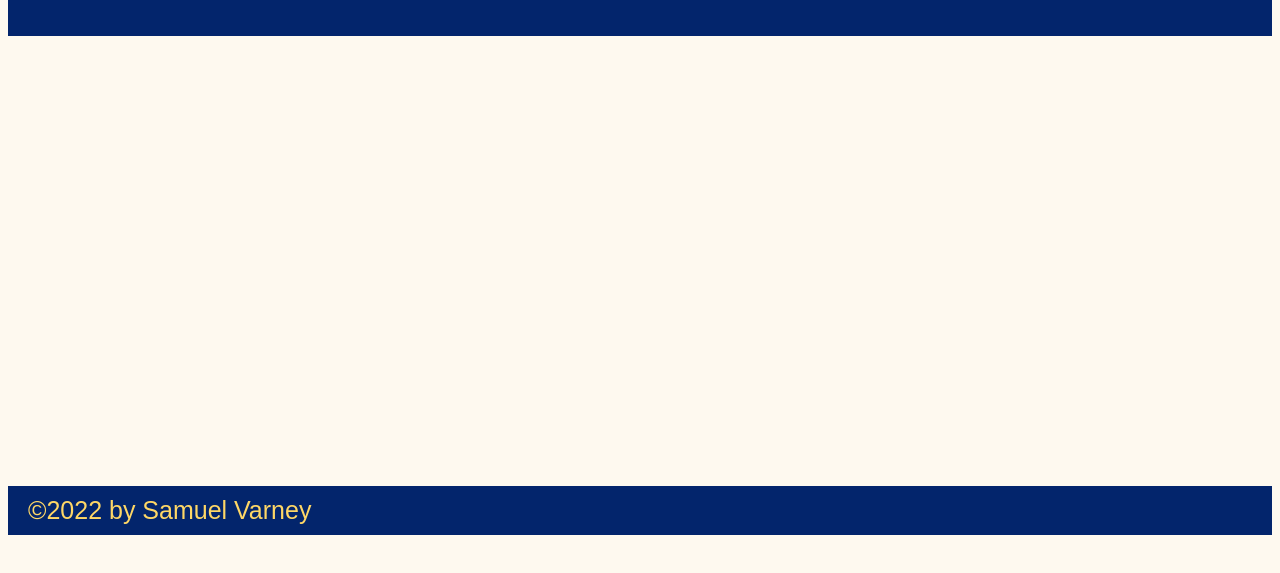
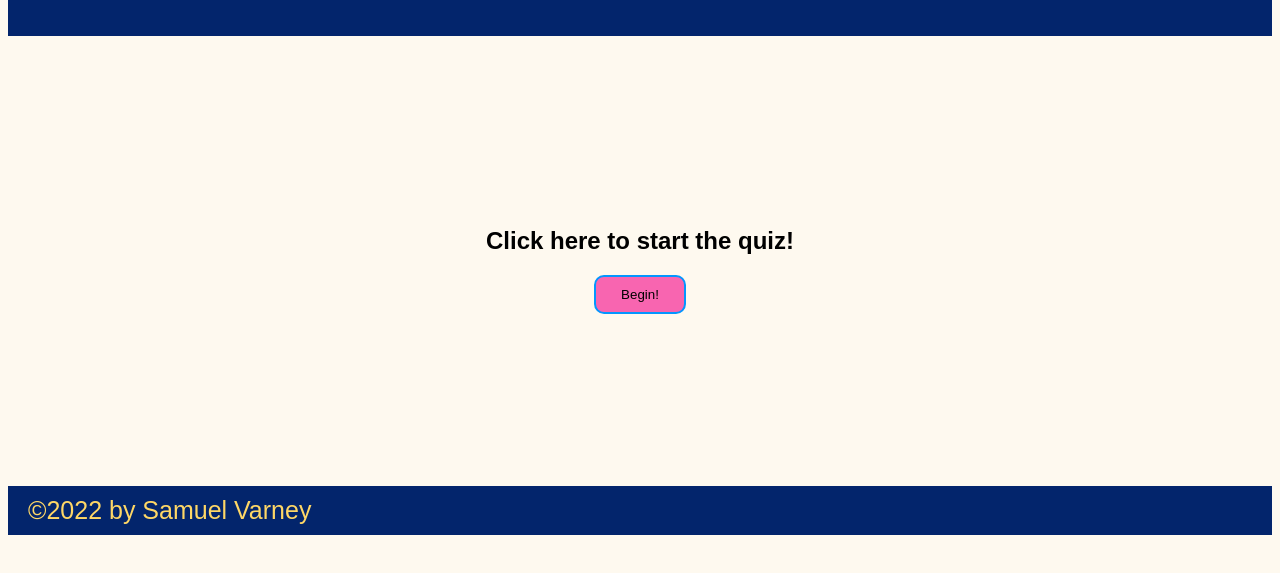
Before and after one commit to samvrny/javascript-basics-test, a plain HTML site: page index.html in a window 1280 px wide. Shown: the part 89-662 px from the top of the page. Drawn offline with Linux system fonts and the light colour scheme.

Commit message:
got initial page to load correctly

```diff
--- a/assets/javascript/logic.js
+++ b/assets/javascript/logic.js
@@ -1,10 +1,14 @@
-var quizBody = document.querySelector("#apple");
+var body = document.querySelector("#apple");
 var header = document.querySelector("#quiz-header");
 var buttons = document.querySelector("#buttons-div");
 
 //Initial screen when page loads up
 
-var quizHeader = document.createElement("h2");
-var quizButtons = document.createElement("button");
+var quizHeader = document.createElement("div");
+var quizButtons = document.createElement("div");
 
-quizHeader.innerHTML = ""
+quizHeader.innerHTML = "<h2 class = 'quiz-titles'>Click here to start the quiz!</h3>";
+quizButtons.innerHTML ="<button class = 'buttons'>Begin!</button>";
+
+body.appendChild(quizHeader);
+body.appendChild(quizButtons);
--- a/index.html
+++ b/index.html
@@ -15,9 +15,6 @@
     <!--end header-->
     <!--begin main content-->
     <main id="apple" class="apple1">
-        <div id="quiz-header" class="quiz-header">
-
-        </div>
         <div id="buttons-div" class="buttons-div">
 
         </div>
```
